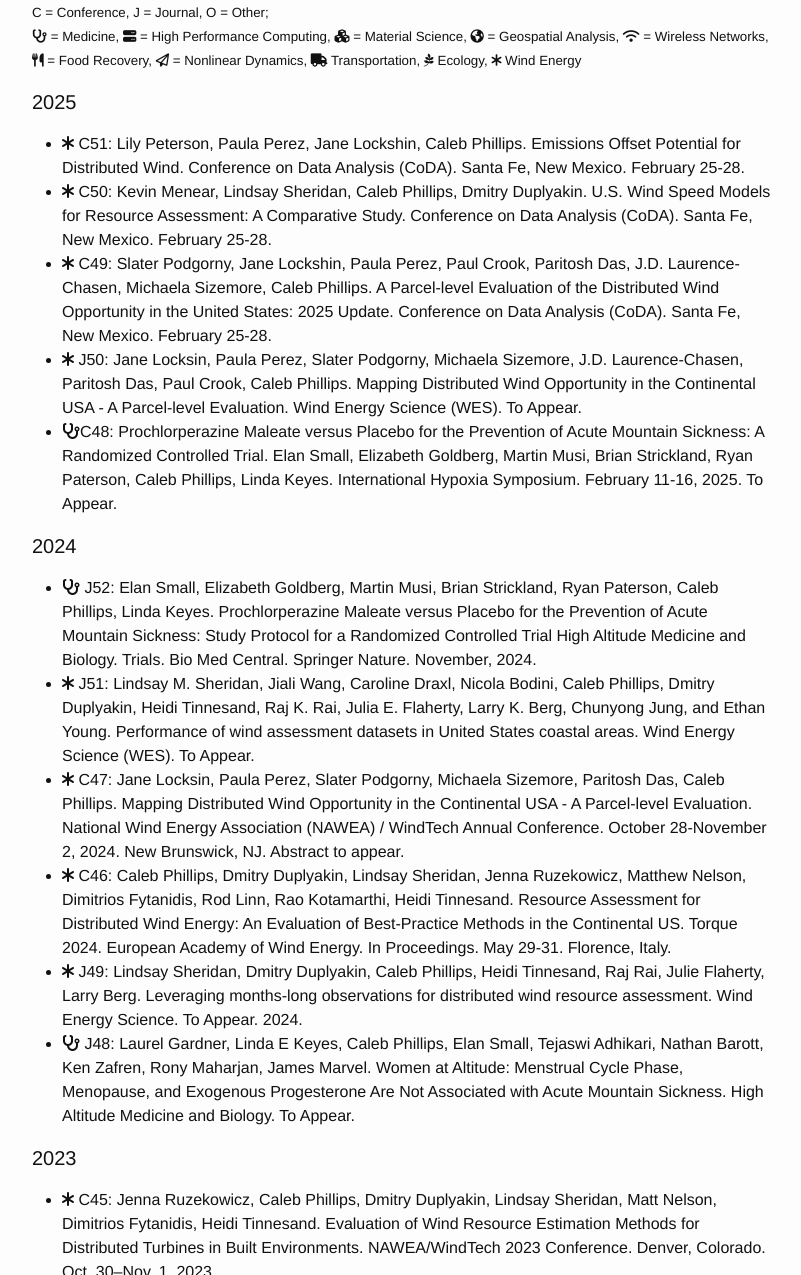
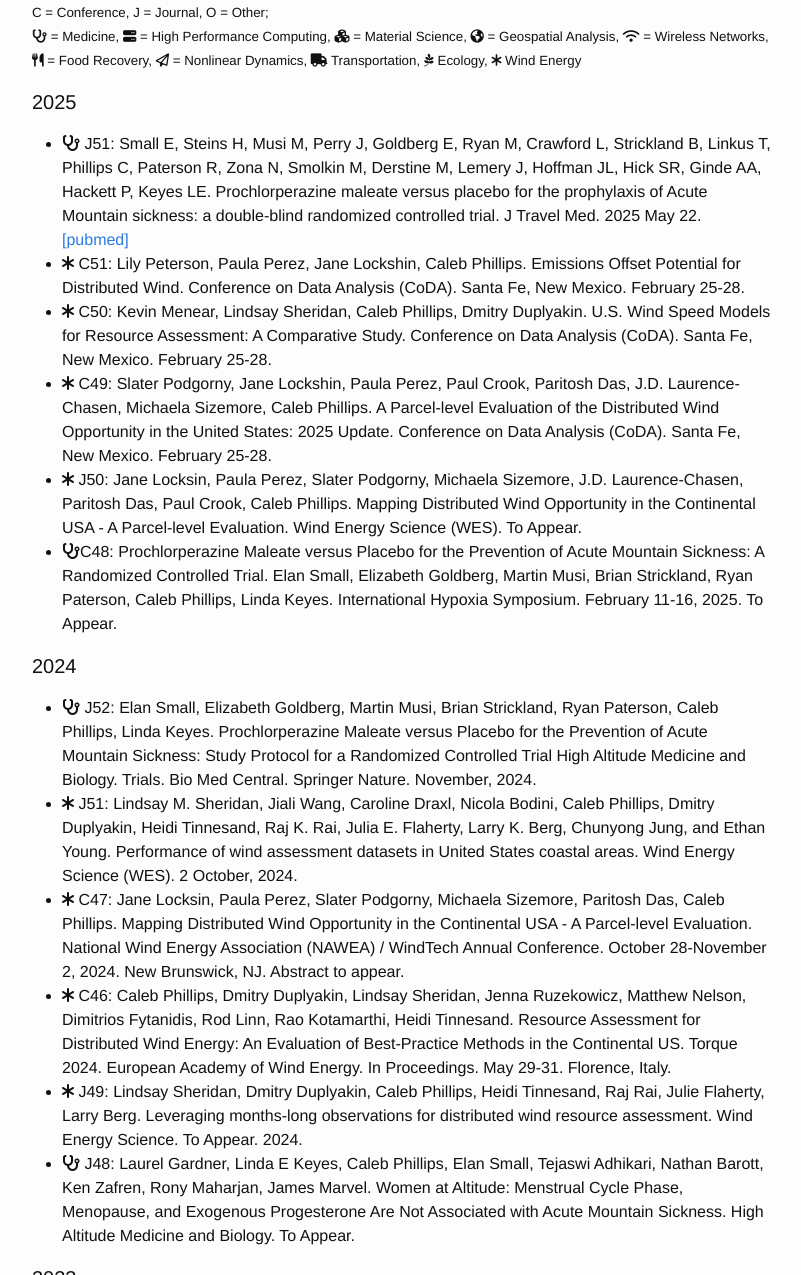
Before and after one commit to somerandomsequence/smallwhitecube, a Jekyll site: the page built from research.md, in a window 1280 px wide and 1400 px high, scrolled down 759 px, cut to the strip 125-1400 px from the top of the window. Shown: the whole strip, without its empty margins (238-1039 px from the left). Built offline with Jekyll 4.4.1, drawn with Linux system fonts in a browser that asks for light colours; nearby versions of some CDN libraries.

Commit message:
Update papers.html

```diff
--- a/_includes/papers.html
+++ b/_includes/papers.html
@@ -18,6 +18,10 @@
 
   <h4>2025</h4>
   <ul>
+   <li><i class="fa fa-stethoscope" aria-hidden="true"></i> J51: Small E, Steins H, Musi M, Perry J, Goldberg E, Ryan M, Crawford L,
+     Strickland B, Linkus T, Phillips C, Paterson R, Zona N, Smolkin M, Derstine M, Lemery J, Hoffman JL, Hick SR,
+     Ginde AA, Hackett P, Keyes LE. Prochlorperazine maleate versus placebo for the prophylaxis of Acute Mountain sickness: a double-blind randomized controlled trial.
+     J Travel Med. 2025 May 22. <a href="https://pubmed.ncbi.nlm.nih.gov/40403745/">[pubmed]</a></li>
    <li><i class="fa fa-asterisk" aria-hidden="true"></i> C51: Lily Peterson, Paula Perez, Jane Lockshin, Caleb Phillips.
      Emissions Offset Potential for Distributed Wind. Conference on Data Analysis (CoDA).
      Santa Fe, New Mexico. February 25-28.</li>
@@ -48,7 +52,7 @@
    <li><i class="fa fa-asterisk" aria-hidden="true"></i> J51: Lindsay M. Sheridan, Jiali Wang, Caroline Draxl,
      Nicola Bodini, Caleb Phillips, Dmitry Duplyakin, Heidi Tinnesand, Raj K. Rai, Julia E. Flaherty,
      Larry K. Berg, Chunyong Jung, and Ethan Young. Performance of wind assessment datasets in United
-     States coastal areas. Wind Energy Science (WES). To Appear.</li>
+     States coastal areas. Wind Energy Science (WES). 2 October, 2024.</li>
    <li><i class="fa fa-asterisk" aria-hidden="true"></i> C47: Jane Locksin, Paula Perez,
      Slater Podgorny, Michaela Sizemore, Paritosh Das, Caleb Phillips.
      Mapping Distributed Wind Opportunity in the Continental USA -
```
